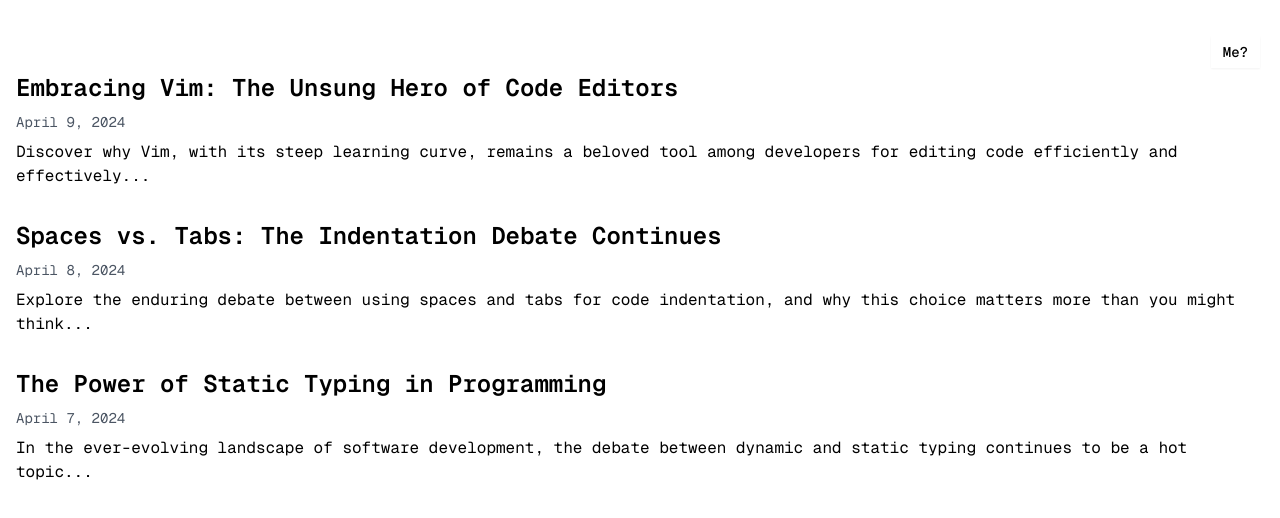
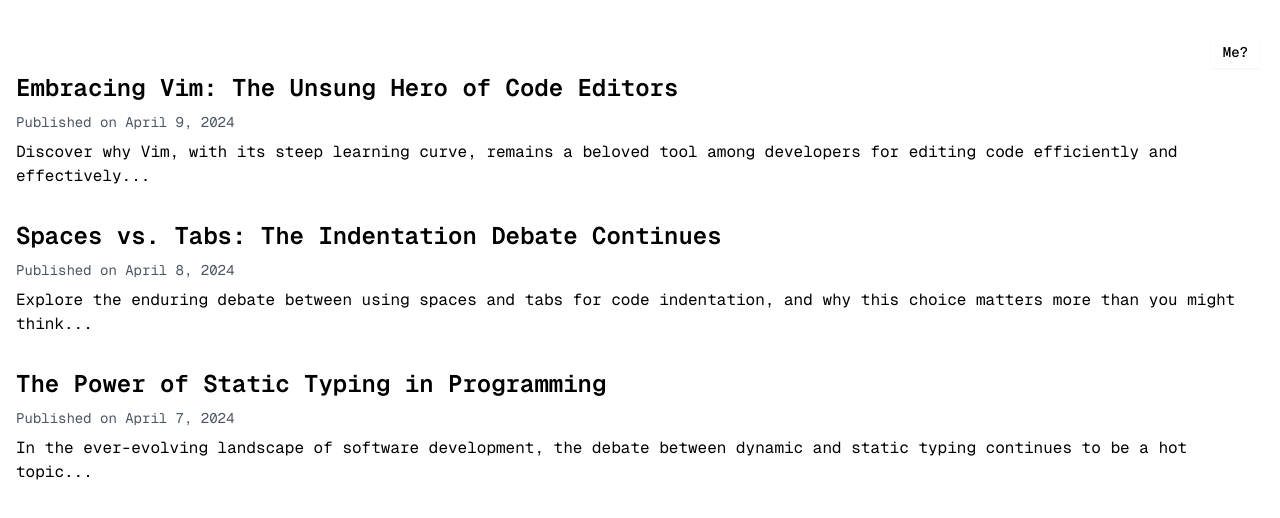
Before and after one commit to Ahamed-Favas/mdx-folio, a Next.js app: page / in a window 1280 px wide. Shown: the top 518 px of the page. Built offline with nearby package versions, Linux system fonts and the light colour scheme.

Commit message:
fourth commit

```diff
--- a/app/blog/[slug]/page.tsx
+++ b/app/blog/[slug]/page.tsx
@@ -35,7 +35,7 @@
             </aside>
         <div className="w-full md:w-3/4">
           <h2 className="text-2xl font-bold mb-2">{article.title}</h2>
-          <p className="text-sm text-gray-600 mb-2">{`Published on ${article.fomatedDate}`}</p>
+          <p className="text-sm text-gray-600 mb-2">{article.fomatedDate}</p>
           <div className="mt-10">{article.content}</div>
         </div>
       </div>
--- a/app/page.tsx
+++ b/app/page.tsx
@@ -22,7 +22,7 @@
           <article key={article.filename}>
             <Link href ={`blog/${article.filename}`}>
               <h2 className="text-2xl font-semibold mb-2">{article.title}</h2>
-              <p className="text-sm text-gray-600 mb-2">{article.fomatedDate}</p>
+              <p className="text-sm text-gray-600 mb-2">{`Published on ${article.fomatedDate}`}</p>
               <p>{`${article.summary}..`}</p>
             </Link>
           </article>
```
